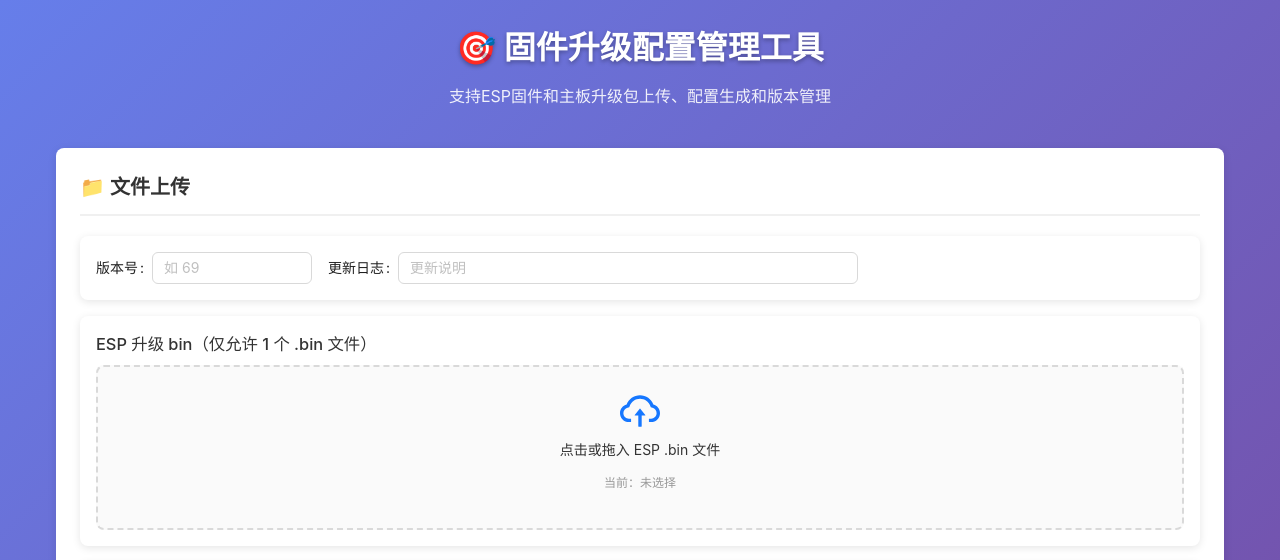
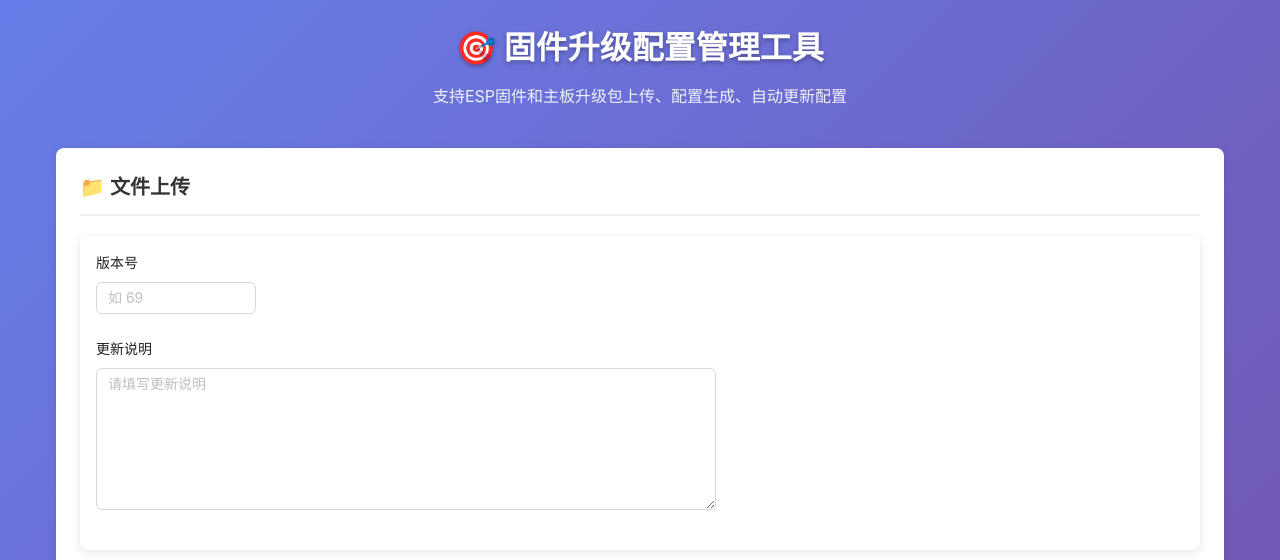
Before and after one commit to znbflyingant/updateDeviceConfig, a Vue app in the folder vue-frontend/: page / in a window 1280 px wide. Shown: the top 560 px of the page. Built offline with nearby package versions, Linux system fonts and the light colour scheme; no server answers.

Commit message:
Update FileUpload component to use ATextarea for update logs, change form layout to vertical, and enhance user feedback for selected ESP files. Modify Home view description for clarity on automatic configuration updates.

```diff
--- a/vue-frontend/components.d.ts
+++ b/vue-frontend/components.d.ts
@@ -12,6 +12,7 @@ declare module 'vue' {
     AFormItem: typeof import('ant-design-vue/es')['FormItem']
     AInput: typeof import('ant-design-vue/es')['Input']
     ASpace: typeof import('ant-design-vue/es')['Space']
+    ATextarea: typeof import('ant-design-vue/es')['Textarea']
     FileUpload: typeof import('./src/components/FileUpload.vue')['default']
     RouterLink: typeof import('vue-router')['RouterLink']
     RouterView: typeof import('vue-router')['RouterView']
--- a/vue-frontend/src/components/FileUpload.vue
+++ b/vue-frontend/src/components/FileUpload.vue
@@ -2,12 +2,17 @@
   <div class="file-upload">
     <!-- 版本与日志输入 -->
     <div class="version-form card">
-      <a-form layout="inline">
+      <a-form layout="vertical">
         <a-form-item label="版本号">
           <a-input v-model:value="versionInput" style="width: 160px" placeholder="如 69" />
         </a-form-item>
-        <a-form-item label="更新日志">
-          <a-input v-model:value="updateLog" style="width: 460px" placeholder="更新说明" />
+        <a-form-item label="更新说明">
+          <a-textarea
+            v-model:value="updateLog"
+            :rows="6"
+            placeholder="请填写更新说明"
+            style="width: 620px"
+          />
         </a-form-item>
       </a-form>
     </div>
@@ -23,8 +28,12 @@
         <div class="upload-content">
           <CloudUploadOutlined class="upload-icon" />
           <p>点击或拖入 ESP .bin 文件</p>
-          <p class="upload-hint">当前：{{ espFile ? espFile.name : '未选择' }}</p>
+          <p v-if="!espFile" class="upload-hint">当前：未选择</p>
         </div>
+      </div>
+      <div v-if="espFile" class="esp-selected">
+        <span class="file-name">已选：{{ espFile.name }}</span>
+        <a-button size="small" danger @click="removeEsp">删除</a-button>
       </div>
       <input ref="espInput" type="file" accept=".bin" style="display:none" @change="onPick('esp', $event)" />
     </div>
@@ -161,6 +170,10 @@ const removeMb = (name: string) => {
   mainboardFiles.value = mainboardFiles.value.filter(f => f.name !== name)
 }
 
+const removeEsp = () => {
+  espFile.value = null
+}
+
 const resetAll = () => {
   versionInput.value = ''
   updateLog.value = ''
@@ -206,7 +219,7 @@ async function handleSubmit() {
   const v = assertVersion()
   if (!v) return
   if (!updateLog.value.trim()) {
-    return message.error('请填写更新日志')
+    return message.error('请填写更新说明')
   }
 
   submitting.value = true
@@ -299,6 +312,7 @@ async function handleSubmit() {
 .file-grid { display: grid; gap: 8px; }
 .file-item { display: flex; justify-content: space-between; align-items: center; padding: 8px 12px; background: #f7f7f7; border-radius: 6px; }
 .file-name { color: #333; }
+.esp-selected { display: flex; justify-content: space-between; align-items: center; margin-top: 8px; padding: 8px 12px; background: #f7f7f7; border-radius: 6px; }
 .actions { display: flex; justify-content: space-between; align-items: center; }
 .progress-msg { margin-top: 8px; color: #666; }
 .result-json { background: #0b1021; color: #e6f7ff; padding: 12px; border-radius: 6px; font-family: ui-monospace, SFMono-Regular, Menlo, Monaco, Consolas, "Liberation Mono", "Courier New", monospace; font-size: 12px; }
--- a/vue-frontend/src/views/Home.vue
+++ b/vue-frontend/src/views/Home.vue
@@ -4,7 +4,7 @@
       <!-- 页面头部 -->
       <div class="page-header">
         <h1>🎯 固件升级配置管理工具</h1>
-        <p>支持ESP固件和主板升级包上传、配置生成和版本管理</p>
+        <p>支持ESP固件和主板升级包上传、配置生成、自动更新配置</p>
       </div>
 
 
```
